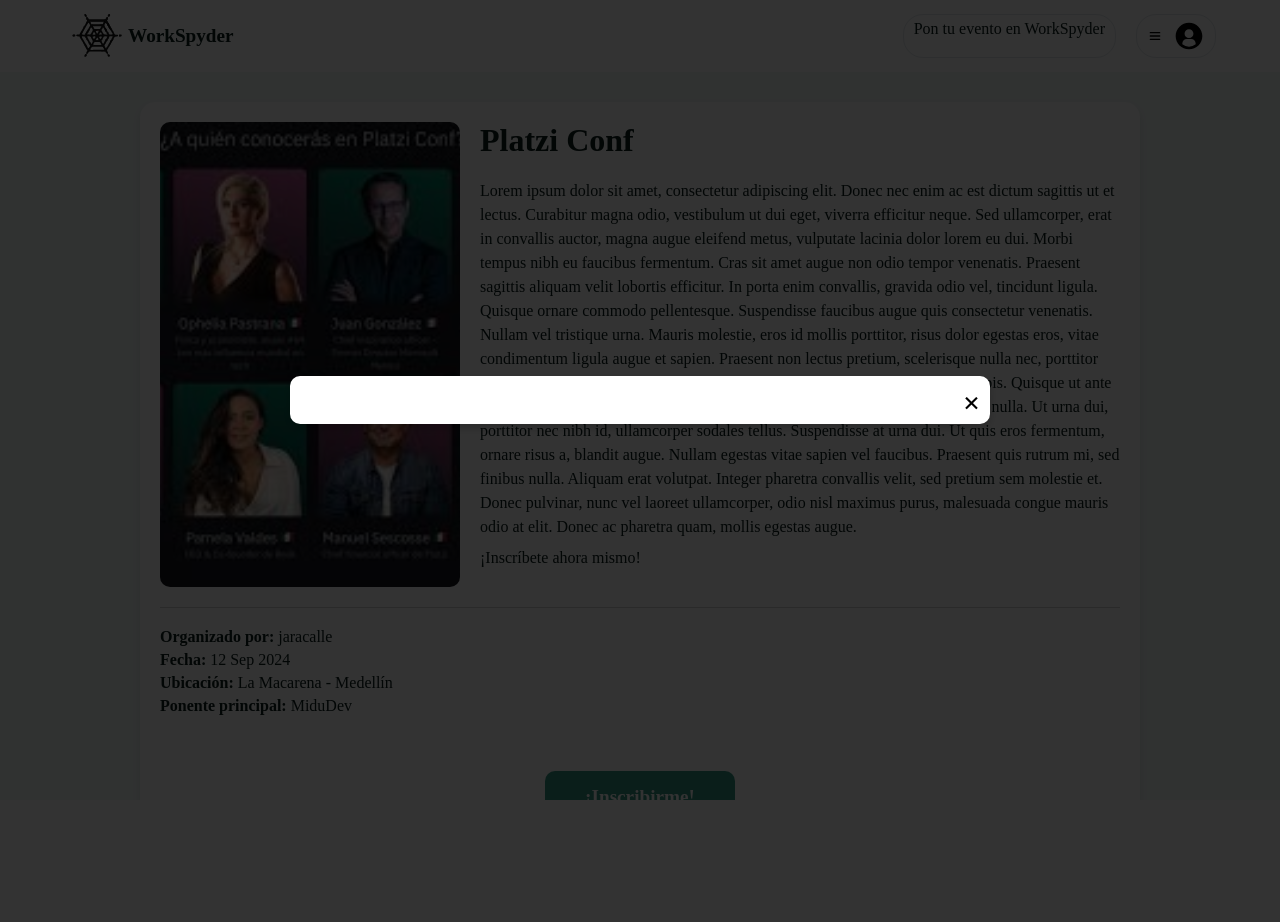
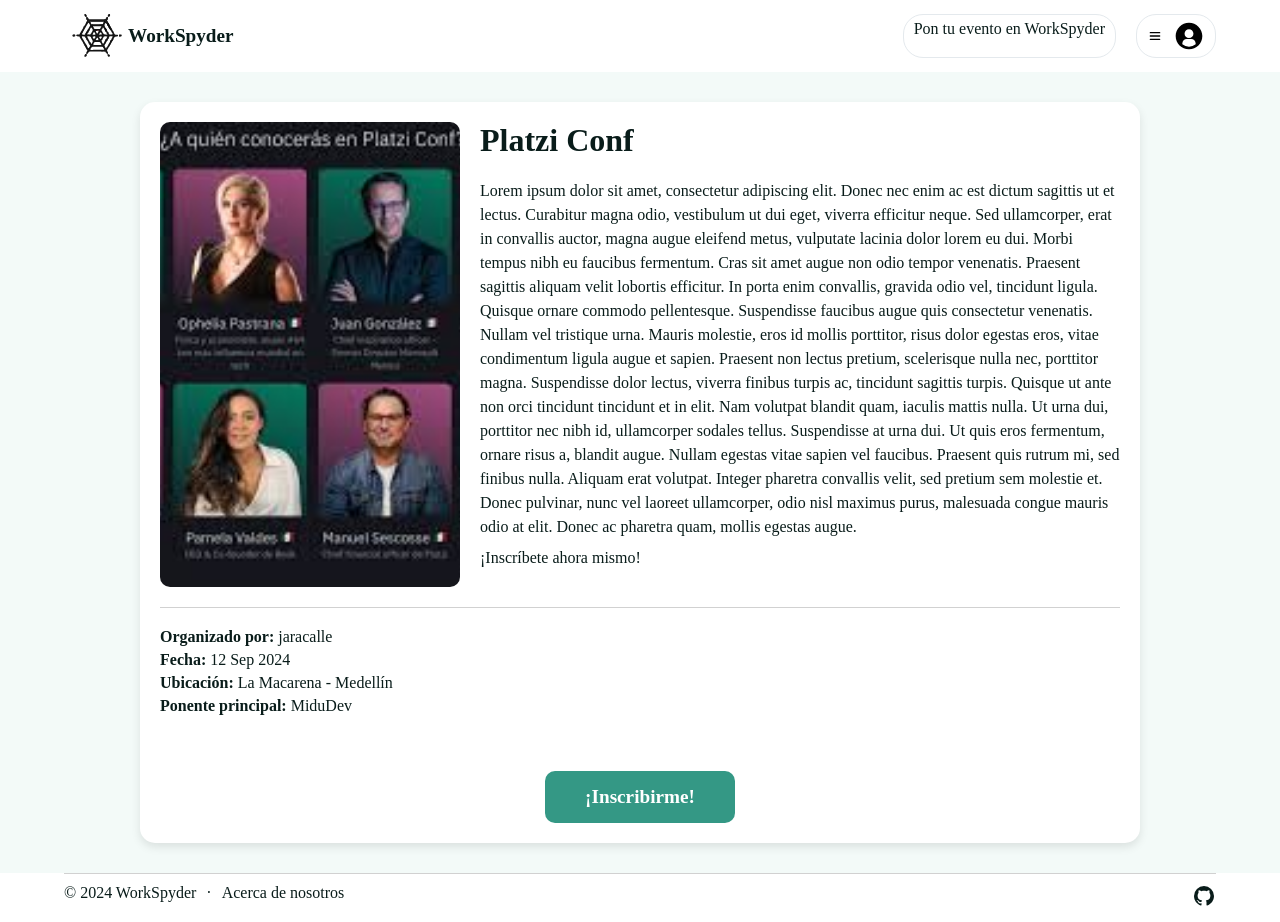
Before and after one commit to JaraCalle/WorkSpyder, a Django app: page /fair/1/ in a window 1280 px wide. Before the commit the page ends 800 px from the top, so only its background shows below. Run offline with Django 5.2, Linux system fonts and the light colour scheme; data comes from the database, SQL or seed files in the repository; both versions use the stored data as it was after the commit; some web fonts are replaced.

Commit message:
Adds all actual changes of the project

```diff
--- a/exploreFairs/templates/detail-fair.html
+++ b/exploreFairs/templates/detail-fair.html
@@ -3,9 +3,8 @@
 {% load static %}
 
 {% block links %}
-<link rel="stylesheet" href="{% static 'css/lightbox.css' %}">
-
 <link rel="stylesheet" href="{% static 'css/detail-fair.css' %}">
+<link rel="stylesheet" href="{% static 'css/Lightbox.css' %}">
 {% endblock links %}
 
 {% block title %}{{ fair.title }} - Ferias de empleo{% endblock title %}
@@ -26,10 +25,10 @@
     </div>
     <div class="event-footer">
       <div class="event-info">
-          <p><span class="event-label">Organizado por:</span> {{ fair.organizer.username }}</p>
-          <p><span class="event-label">Fecha:</span> {{ fair.event_date|date:"d M Y" }}</p>
-          <p><span class="event-label">Ubicación:</span> {{ fair.location }}</p>
-          <p><span class="event-label">Ponente principal:</span> {{ fair.keynote_speaker }}</p>
+        <p><span class="event-label">Organizado por:</span> {{ fair.organizer.username }}</p>
+        <p><span class="event-label">Fecha:</span> {{ fair.event_date|date:"d M Y" }}</p>
+        <p><span class="event-label">Ubicación:</span> {{ fair.location }}</p>
+        <p><span class="event-label">Ponente principal:</span> {{ fair.keynote_speaker }}</p>
       </div>
     </div>
     <div class="event-button">
@@ -37,40 +36,7 @@
     </div>
   </div>
 </div>
-
-<!-- Lightbox Modal -->
-<div id="lightbox" class="lightbox">
-  <div class="lightbox-content">
-    <span class="close">&times;</span>
-    <div class="lightbox-caption" id="caption"></div>
-    <img class="lightbox-image" id="lightbox-img">
-  </div>
-</div>
 {% endblock content %}
 
 {% block scripts %}
-<script>
-  document.addEventListener('DOMContentLoaded', function () {
-    var lightbox = document.getElementById('lightbox');
-    var lightboxImg = document.getElementById('lightbox-img');
-    var caption = document.getElementById('caption');
-    var close = document.getElementsByClassName('close')[0];
-
-    document.getElementById('lightbox-image').onclick = function() {
-      lightbox.style.display = 'flex'; // Mostrar lightbox
-      lightboxImg.src = this.src;
-      caption.innerHTML = this.alt;
-    };
-
-    close.onclick = function() {
-      lightbox.style.display = 'none'; // Ocultar lightbox
-    };
-
-    window.onclick = function(event) {
-      if (event.target == lightbox) {
-        lightbox.style.display = 'none'; // Ocultar lightbox al hacer clic fuera
-      }
-    };
-  });
-</script>
 {% endblock scripts %}
```
Also changed, not shown: db.sqlite3, media/fairs/images/logo.png (added).
